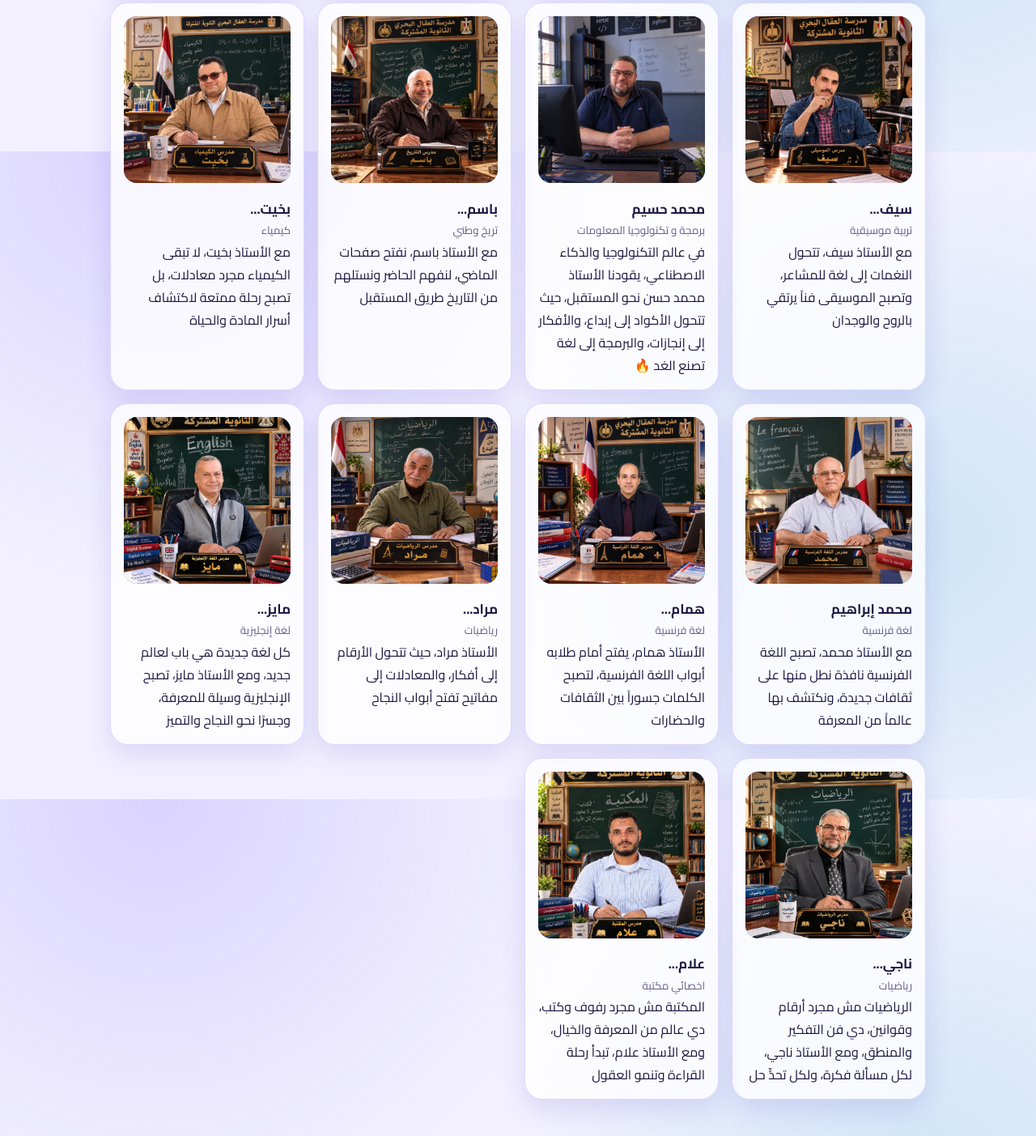
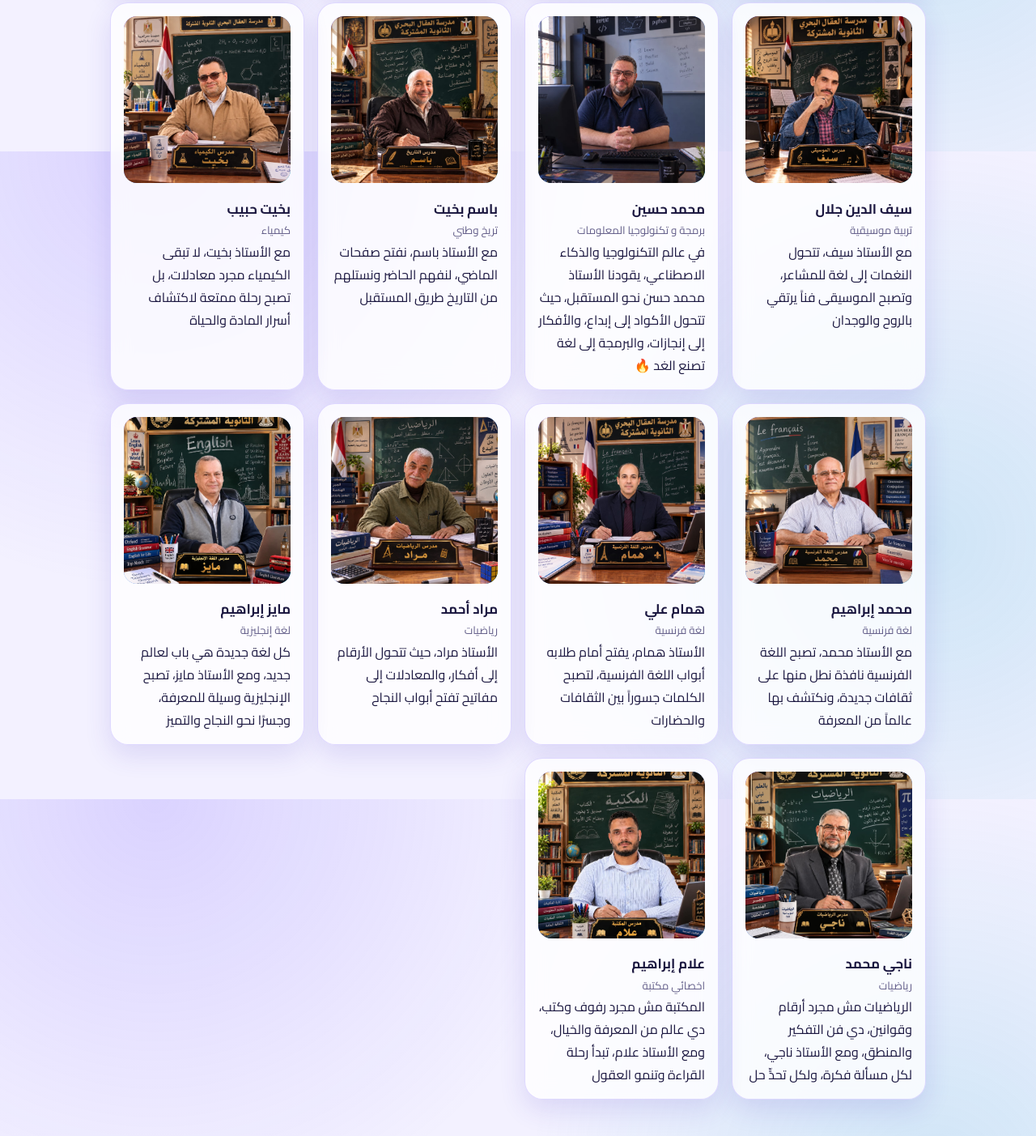
Before and after one commit to m67223331-dotcom/alaqal-school, a plain HTML site: page index.html in a window 1280 px wide. Shown: the part 3013-4416 px from the top of the page at 81% size. Drawn offline with Linux system fonts and the light colour scheme; no server answers.

Commit message:
Update index.html

```diff
--- a/index.html
+++ b/index.html
@@ -95,7 +95,7 @@
 
       <div class="card">
         <img src="images/Hamada.jpg" alt="" onerror="this.removeAttribute('src');this.onerror=null">
-        <b>حمادة...</b>
+        <b>حمادة أحمد</b>
         <small>رياضيات</small>
         <p>الأستاذ حمادة، حيث يلتقي التفكير بالإبداع، وتصبح كل مسألة فرصة لاكتشاف حل جديد</p>
       </div>
@@ -109,28 +109,28 @@
 
       <div class="card">
         <img src="images/Saif.jpg" alt="" onerror="this.removeAttribute('src');this.onerror=null">
-        <b>سيف...</b>
+        <b>سيف الدين جلال</b>
         <small>تربية موسيقية</small>
         <p>مع الأستاذ سيف، تتحول النغمات إلى لغة للمشاعر، وتصبح الموسيقى فناً يرتقي بالروح والوجدان</p>
       </div>
 
       <div class="card">
         <img src="images/Mohammed1.jpg" alt="" onerror="this.removeAttribute('src');this.onerror=null">
-        <b>محمد حسيم</b>
+        <b>محمد حسين</b>
         <small>برمجة و تكنولوجيا المعلومات</small>
         <p>في عالم التكنولوجيا والذكاء الاصطناعي، يقودنا الأستاذ محمد حسن نحو المستقبل، حيث تتحول الأكواد إلى إبداع، والأفكار إلى إنجازات، والبرمجة إلى لغة تصنع الغد 🔥</p>
       </div>
 
       <div class="card">
         <img src="images/Bassem.jpg" alt="" onerror="this.removeAttribute('src');this.onerror=null">
-        <b>باسم...</b>
+        <b>باسم بخيت</b>
         <small>تريخ وطني</small>
         <p>مع الأستاذ باسم، نفتح صفحات الماضي، لنفهم الحاضر ونستلهم من التاريخ طريق المستقبل</p>
       </div>
 
       <div class="card">
         <img src="images/Bakheet.jpg" alt="" onerror="this.removeAttribute('src');this.onerror=null">
-        <b>بخيت...</b>
+        <b>بخيت حبيب</b>
         <small>كيمياء</small>
         <p>مع الأستاذ بخيت، لا تبقى الكيمياء مجرد معادلات، بل تصبح رحلة ممتعة لاكتشاف أسرار المادة والحياة</p>
       </div>
@@ -144,35 +144,35 @@
 
       <div class="card">
         <img src="images/Hammam.jpg" alt="" onerror="this.removeAttribute('src');this.onerror=null">
-        <b>همام...</b>
+        <b>همام علي</b>
         <small>لغة فرنسية</small>
         <p>الأستاذ همام، يفتح أمام طلابه أبواب اللغة الفرنسية، لتصبح الكلمات جسوراً بين الثقافات والحضارات</p>
       </div>
 
       <div class="card">
         <img src="images/Murad.jpg" alt="" onerror="this.removeAttribute('src');this.onerror=null">
-        <b>مراد...</b>
+        <b>مراد أحمد</b>
         <small>رياضيات</small>
         <p>الأستاذ مراد، حيث تتحول الأرقام إلى أفكار، والمعادلات إلى مفاتيح تفتح أبواب النجاح</p>
       </div>
 
       <div class="card">
         <img src="images/Maize.jpg" alt="" onerror="this.removeAttribute('src');this.onerror=null">
-        <b>مايز...</b>
+        <b>مايز إبراهيم</b>
         <small>لغة إنجليزية</small>
         <p>كل لغة جديدة هي باب لعالم جديد، ومع الأستاذ مايز، تصبح الإنجليزية وسيلة للمعرفة، وجسرًا نحو النجاح والتميز</p>
       </div>
 
       <div class="card">
         <img src="images/Naji.jpg" alt="" onerror="this.removeAttribute('src');this.onerror=null">
-        <b>ناجي...</b>
+        <b>ناجي محمد</b>
         <small>رياضيات</small>
         <p>الرياضيات مش مجرد أرقام وقوانين، دي فن التفكير والمنطق، ومع الأستاذ ناجي، لكل مسألة فكرة، ولكل تحدٍّ حل</p>
       </div>
 
       <div class="card">
         <img src="images/Allam.jpg" alt="" onerror="this.removeAttribute('src');this.onerror=null">
-        <b>علام...</b>
+        <b>علام إبراهيم</b>
         <small>اخصائي مكتبة</small>
         <p>المكتبة مش مجرد رفوف وكتب، دي عالم من المعرفة والخيال، ومع الأستاذ علام، تبدأ رحلة القراءة وتنمو العقول</p>
       </div>
```
